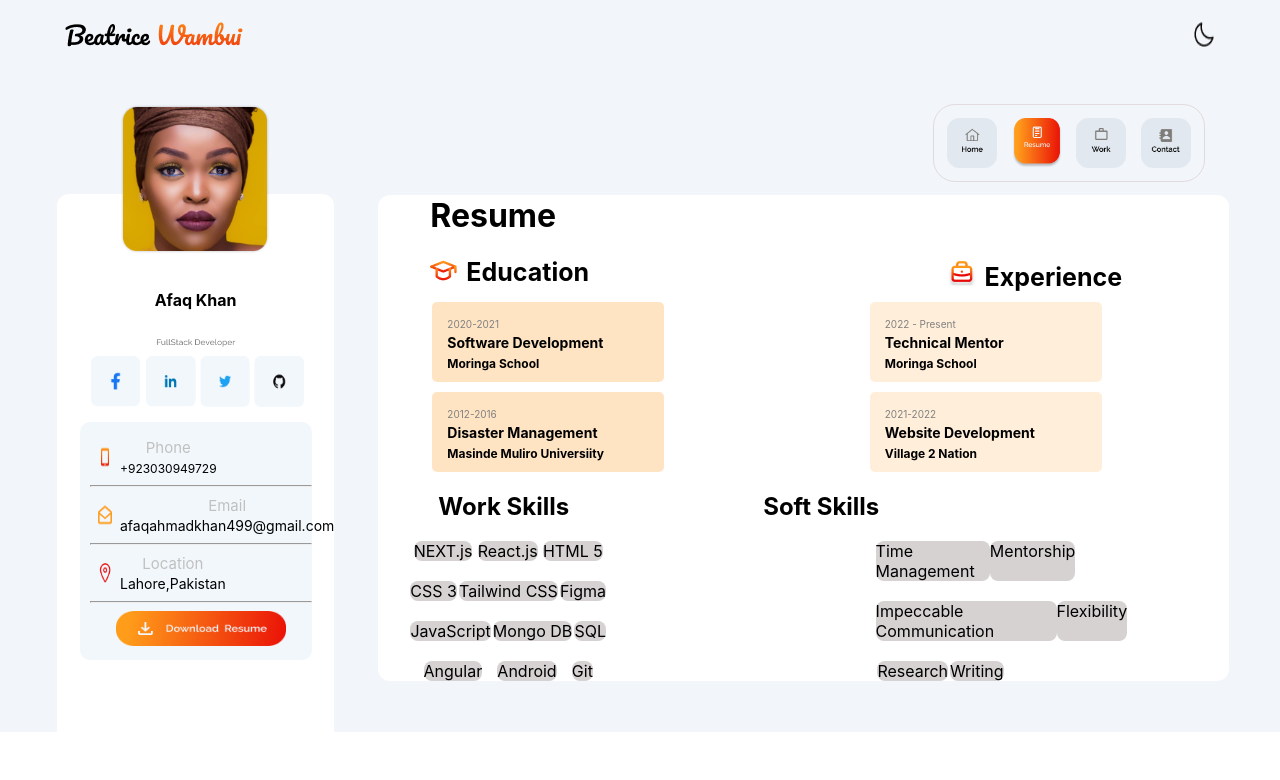
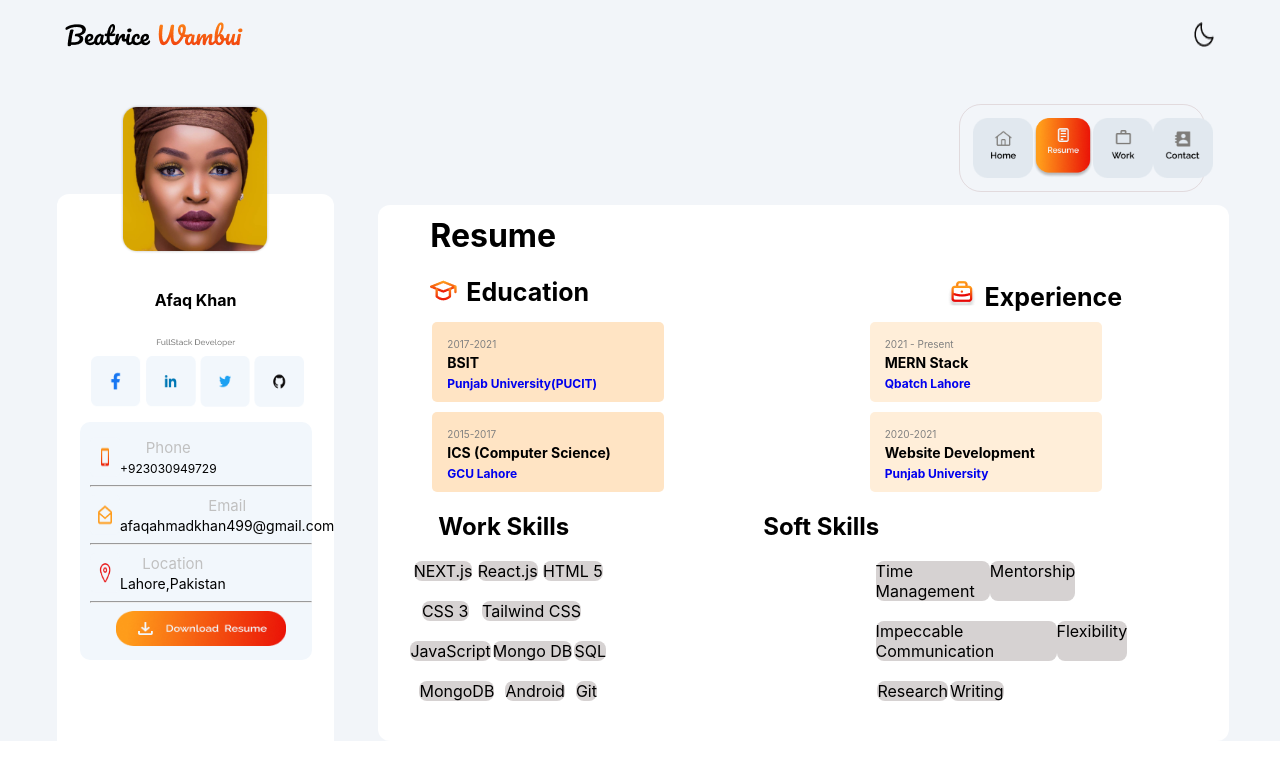
Before and after one commit to mubeenmughal/portfolio-web, a React (Create React App) app: page / in a window 1280 px wide. Both pictures are taken after a click on the picture 1036 px from the left and 143 px from the top of the page. Shown: the top 780 px of the page. Built offline with nearby package versions, Linux system fonts and the light colour scheme.

Commit message:
complete resume part

```diff
--- a/src/components/body/style.css
+++ b/src/components/body/style.css
@@ -98,7 +98,7 @@
 }
 
 .navbar {
-  width: 28%;
+  width: 25%;
   display: flex;
   justify-content: space-between;
   border: 0.5px solid #99646430;
@@ -150,6 +150,7 @@
   margin-top: -8px;
   border: 0px solid;
   border-radius: 12px;
+  padding-bottom: 40px
 }
 
 .Skills {
--- a/src/components/nav-bar/index.js
+++ b/src/components/nav-bar/index.js
@@ -23,20 +23,20 @@ const NavBar = () => {
         <div className="navbar">
           <img id="colorfulhomeicon"
             onClick={() => setSelectedTab('home')}
-            width="50px" src={selectedTab === 'home' ? home : whiteHomeImg}
+            width="60px" src={selectedTab === 'home' ? home : whiteHomeImg}
             alt="home" />
           <img
             id="colorfulresumeicon"
             onClick={() => setSelectedTab('resume')}
-            width="50px" src={selectedTab === 'resume' ? resumeColorFull : resume}
+            width="60px" src={selectedTab === 'resume' ? resumeColorFull : resume}
             alt="resume" />
           <img id="colorfulworkicon"
             onClick={() => setSelectedTab('work')}
-            width="50px" src={selectedTab === 'work' ? workColorFull : work}
+            width="60px" src={selectedTab === 'work' ? workColorFull : work}
             alt="work" />
           <img id="colorfulcontacticon"
             onClick={() => setSelectedTab('contact')}
-            width="50px"
+            width="60px"
             src={selectedTab === 'contact' ? contactColorFull : contact}
             alt="contact" />
         </div>
--- a/src/components/resume/index.js
+++ b/src/components/resume/index.js
@@ -7,7 +7,7 @@ const Resume = () => {
   return (
     <div id="resume" className="resumepage">
       <div>
-        <h1 style={{ paddingLeft: '52px', paddingTop: '1px' }}>Resume</h1>
+        <h1 style={{ paddingLeft: '52px', paddingTop: '11px' }}>Resume</h1>
       </div>
       <div style={{ display: 'flex' }}>
         <div style={{ paddingLeft: '52px' }}>
@@ -21,26 +21,46 @@ const Resume = () => {
       </div>
       <div className="resumeInfo">
         <div className="education">
-          <span style={{ color: 'gray', fontSize: '10px' }}>2020-2021</span><br />
-          <span style={{ fontSize: '14px' }}><b>Software Development</b> </span><br />
-          <span style={{ fontSize: '12px' }}><b>Moringa School</b></span>
+          <span style={{ color: 'gray', fontSize: '10px' }}>2017-2021</span><br />
+          <span style={{ fontSize: '14px' }}><b>BSIT</b> </span><br />
+          <a
+            style={{ fontSize: '12px', textDecoration: 'none' }}
+            href="https://pucit.edu.pk/"
+            target="_blank"
+            rel="noreferrer"
+          ><b>Punjab University(PUCIT)</b></a>
         </div>
         <div className="experiance">
-          <span className="tech-mentor">2022 - Present</span><br />
-          <span style={{ fontSize: '14px', paddingTop: '30px' }}><b>Technical Mentor</b> </span><br />
-          <span className="font-size"><b>Moringa School</b></span>
+          <span className="tech-mentor">2021 - Present</span><br />
+          <span style={{ fontSize: '14px', paddingTop: '30px' }}><b>MERN Stack</b> </span><br />
+          <a
+            style={{ fontSize: '12px', textDecoration: 'none' }}
+            href="https://qbatch.com/"
+            target="_blank"
+            rel="noreferrer"
+          ><b>Qbatch Lahore</b></a>
         </div>
       </div>
       <div className="resumeInfo">
         <div className="education">
-          <span style={{ color: 'gray', fontSize: '10px' }}>2012-2016</span><br />
-          <span style={{ fontSize: '14px' }}><b>Disaster Management</b> </span><br />
-          <span className="font-size"><b>Masinde Muliro Universiity </b></span>
+          <span style={{ color: 'gray', fontSize: '10px' }}>2015-2017</span><br />
+          <span style={{ fontSize: '14px' }}><b>ICS (Computer Science)</b> </span><br />
+          <a
+            style={{ fontSize: '12px', textDecoration: 'none' }}
+            href="https://gcu.edu.pk/"
+            target="_blank"
+            rel="noreferrer"
+          ><b>GCU Lahore</b></a>
         </div>
         <div className="experiance">
-          <span className="tech-mentor">2021-2022</span><br />
+          <span className="tech-mentor">2020-2021</span><br />
           <span style={{ fontSize: '14px', paddingTop: '30px' }}><b>Website Development </b> </span><br />
-          <span className="font-size"><b>Village 2 Nation</b></span>
+          <a
+            style={{ fontSize: '12px', textDecoration: 'none' }}
+            href="https://pucit.edu.pk/"
+            target="_blank"
+            rel="noreferrer"
+          ><b>Punjab University</b></a>
         </div>
       </div>
       <div style={{ display: 'flex', justifyContent: 'space-between', width: '90%' }}>
@@ -58,7 +78,7 @@ const Resume = () => {
           <div className="Skills">
             <div className="skill">CSS 3</div>
             <div className="skill"> Tailwind CSS </div>
-            <div className="skill"> Figma </div>
+            <div className="skill"> </div>
           </div>
           <br />
           <div className="Skills">
@@ -68,7 +88,7 @@ const Resume = () => {
           </div>
           <br />
           <div className="Skills">
-            <div className="skill"> Angular </div>
+            <div className="skill"> MongoDB </div>
             <div className="skill"> Android </div>
             <div className="skill"> Git </div>
           </div>
```
